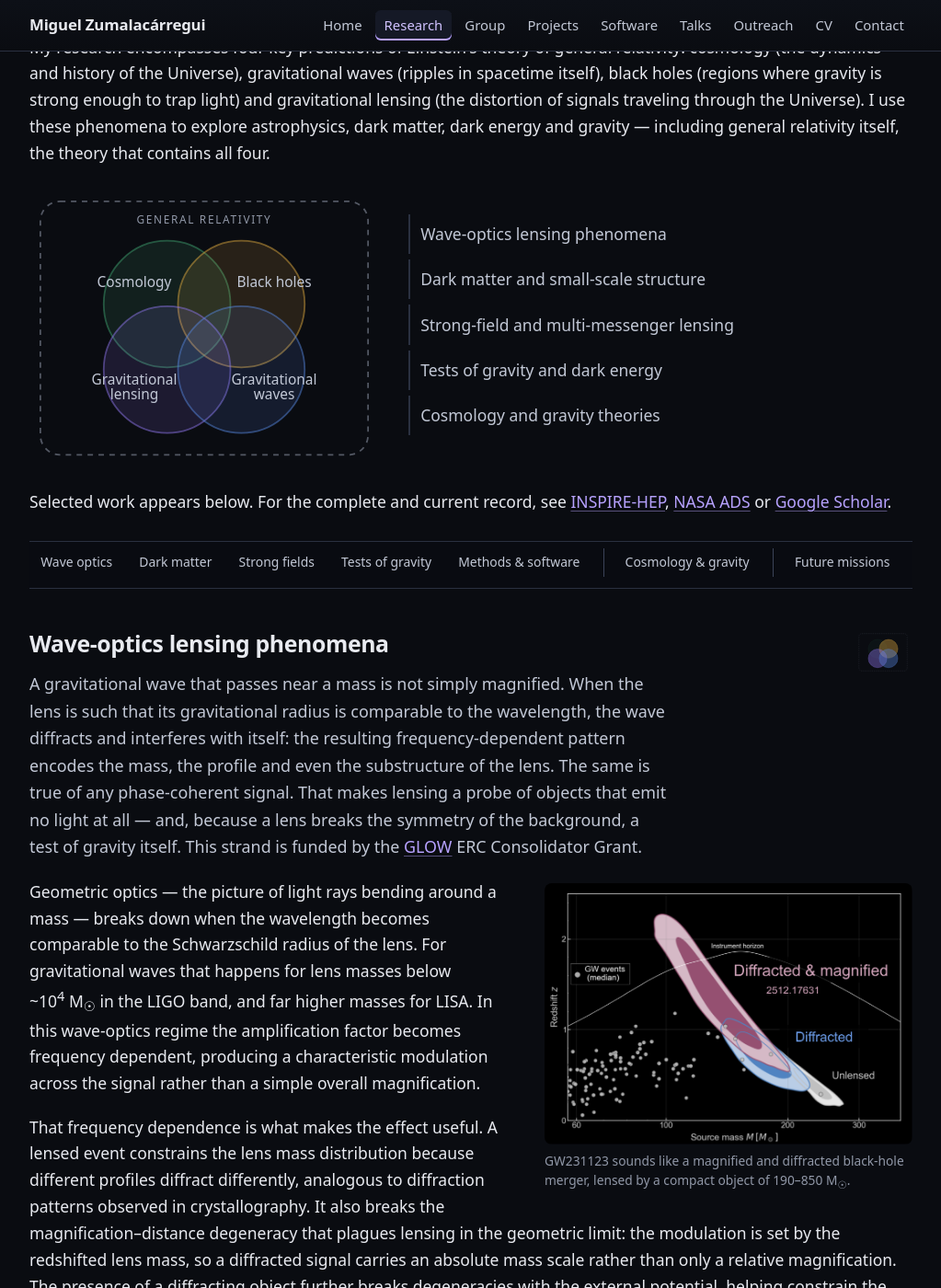
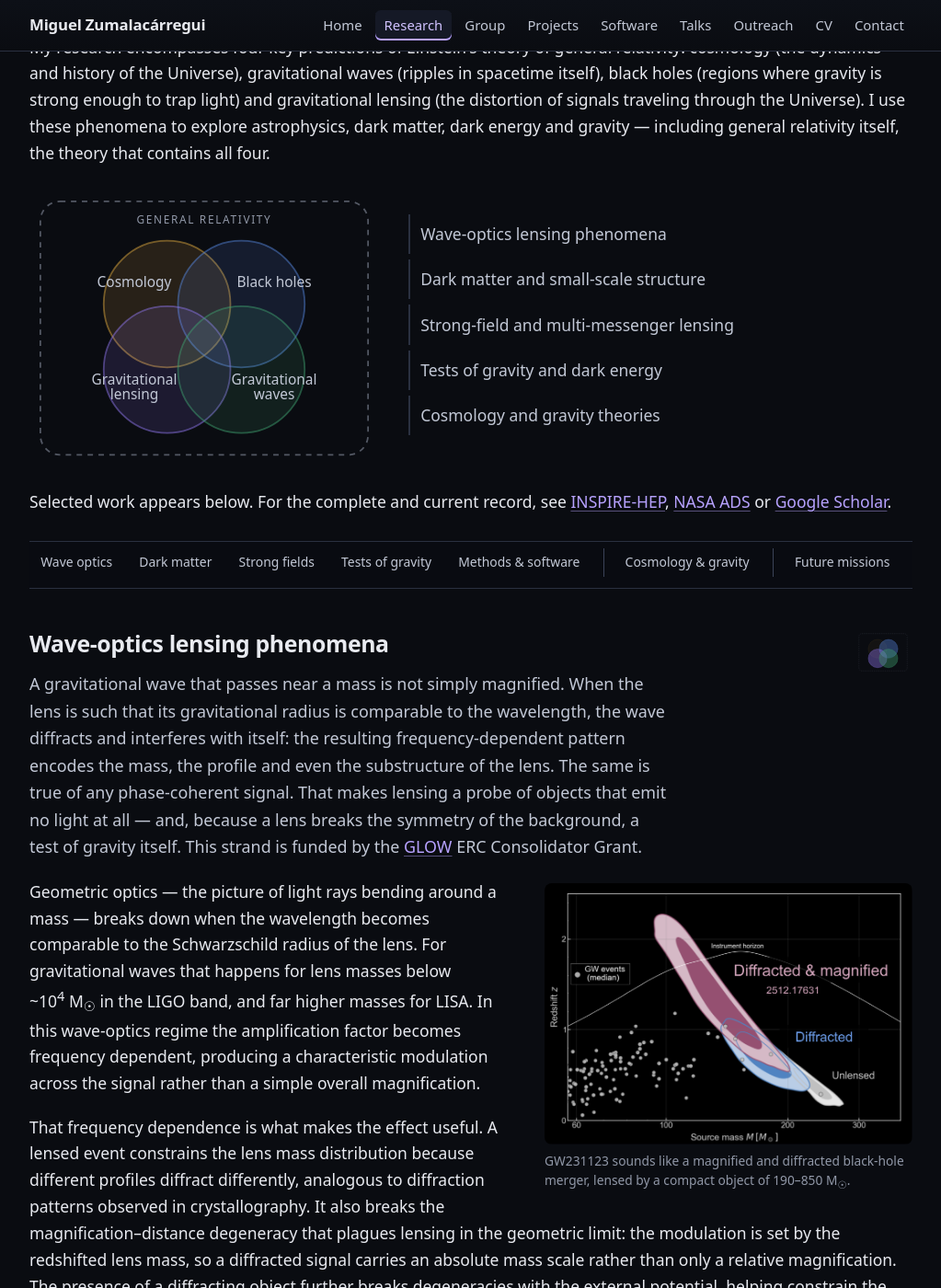
Before and after one commit to miguelzuma/miguelzuma.github.io, a Jekyll site: the page built from research.html, in a window 1280 px wide and 1400 px high, scrolled down 307 px. Shown: the whole window at 92% size, without its empty margins (128-1151 px from the left). Built offline with Jekyll 4.4.1, drawn with Linux system fonts in a browser that asks for light colours.

Commit message:
Reassign the rosette colors: cosmology gold, black holes blue, waves green
Co-Authored-By: Claude Fable 5 <noreply@anthropic.com>
Claude-Session: https://claude.ai/code/session_01E2ZbXszK9qt9svKVxU5Yrt

```diff
--- a/assets/css/main.css
+++ b/assets/css/main.css
@@ -563,10 +563,10 @@ figure.float-left {
 	transition: fill 0.25s;
 }
 
-.venn-set-cosmology  { color: #3f9d6e; }
-.venn-set-blackholes { color: #d9a63f; }
+.venn-set-cosmology  { color: #d9a63f; }
+.venn-set-blackholes { color: #5583d9; }
 .venn-set-lensing    { color: var(--accent-dim); }
-.venn-set-waves      { color: #5583d9; }
+.venn-set-waves      { color: #3f9d6e; }
 
 .venn-frame {
 	fill: none;
```
